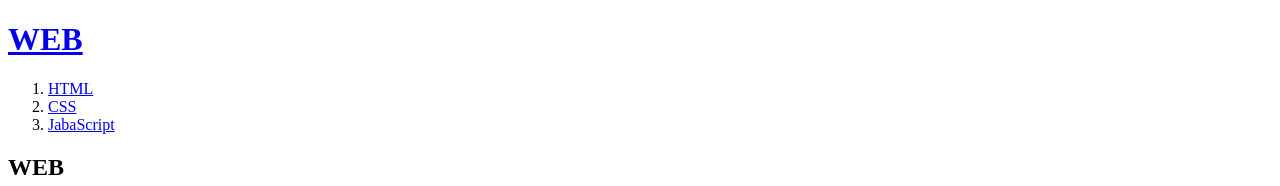
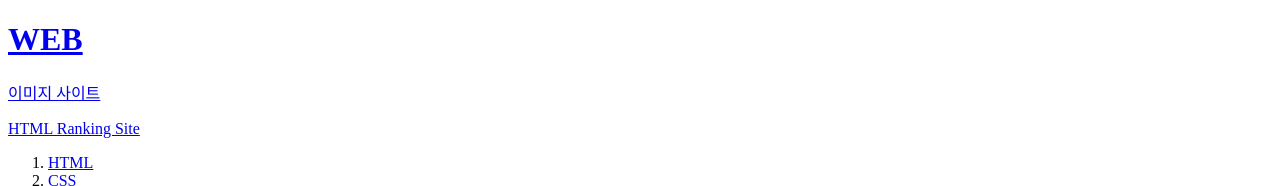
Before and after one commit to jhgoohg/my-first-web-site, a plain HTML site: page index.html in a window 1280 px wide. Shown: the top 186 px of the page. Drawn offline with Linux system fonts and the light colour scheme.

Commit message:
1011 upload

```diff
--- a/index.html
+++ b/index.html
@@ -6,6 +6,8 @@
 </head>
 <body>
   <h1><a href="index.html">WEB</a></h1>
+  <p><a href="unsplash.com">이미지 사이트</a></p>
+  <p><a href="https://advancedwebranking.com/html/">HTML Ranking Site</a></p>
   <ol>
     <li><a href="1.html">HTML</a></li>
     <li><a href="2.html">CSS</a></li>
```
Also changed, not shown: 4.html (added), 캡처.JPG (added). Lines whose indentation alone changed are shown as unchanged.
